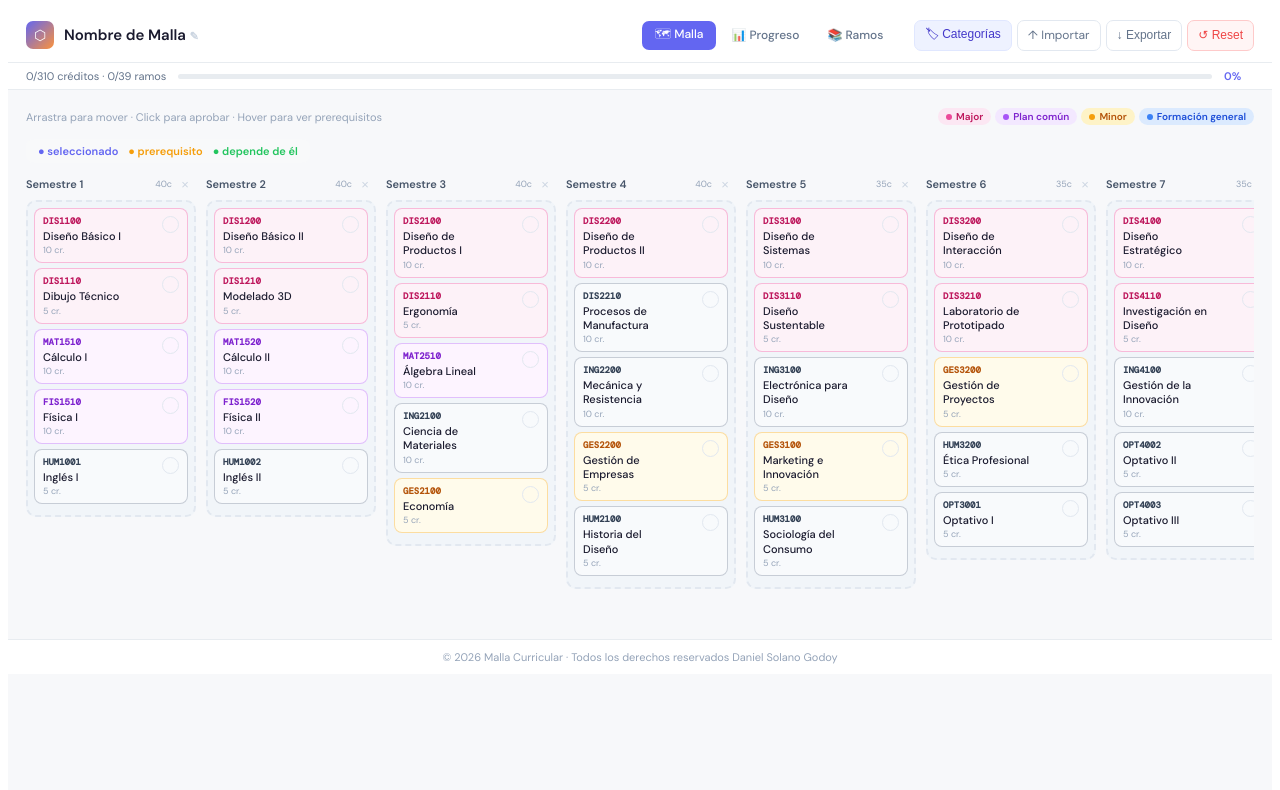
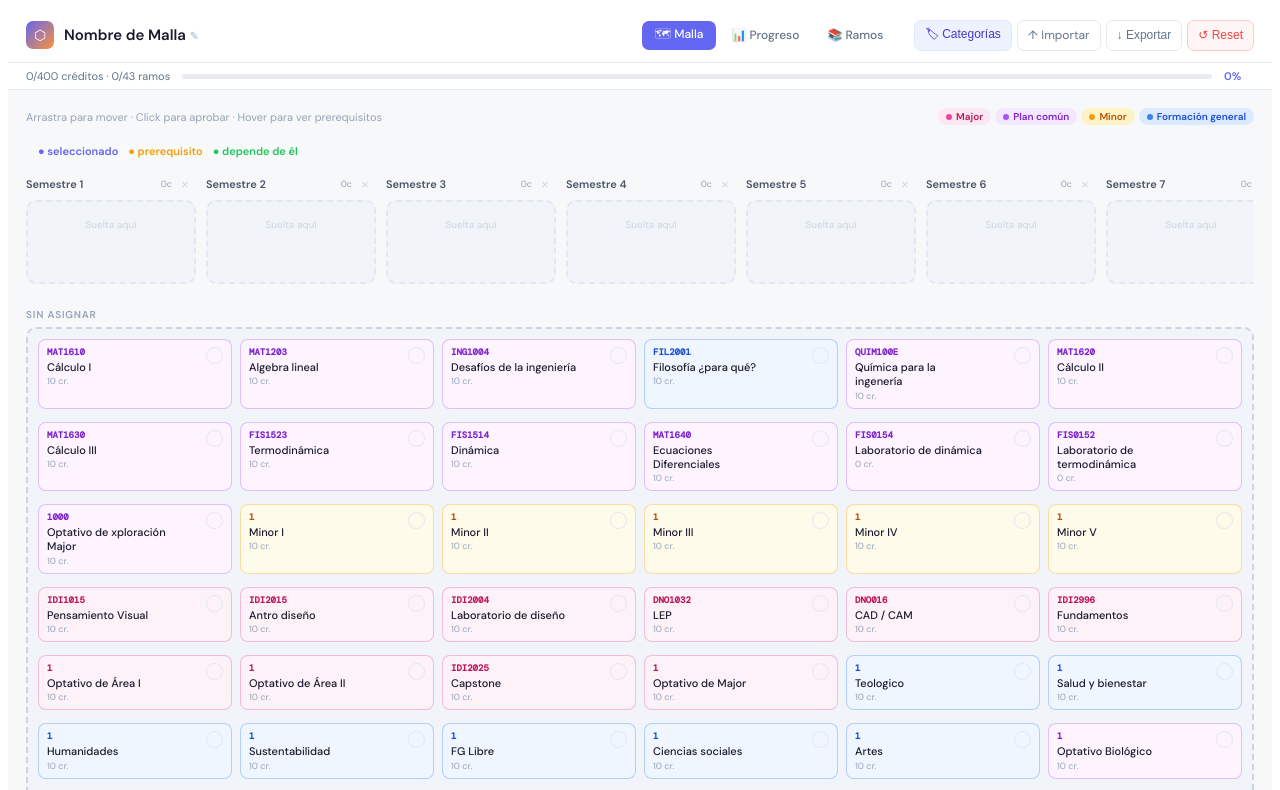
Before and after one commit to PLT-piwi/organizeUniversityMesh, a React (Vite) app: page / in a window 1280 px wide. Shown: the top 790 px of the page. Built offline with nearby package versions, Linux system fonts and the light colour scheme.

Commit message:
Update initialCourses.js

```diff
--- a/src/data/initialCourses.js
+++ b/src/data/initialCourses.js
@@ -1,314 +1,351 @@
 export const INITIAL_COURSES = [
   {
-    id: "c1",
-    code: "DIS1100",
-    name: "Diseño Básico I",
-    credits: 10,
-    category: "diseno",
-    prereqs: [],
+    "id": "c1780019511162",
+    "name": "Cálculo I",
+    "code": "MAT1610",
+    "credits": 10,
+    "category": "ciencias",
+    "prereqs": []
   },
   {
-    id: "c2",
-    code: "DIS1110",
-    name: "Dibujo Técnico",
-    credits: 5,
-    category: "diseno",
-    prereqs: [],
+    "id": "c1780019553098",
+    "name": "Algebra lineal",
+    "code": "MAT1203",
+    "credits": 10,
+    "category": "ciencias",
+    "prereqs": []
   },
   {
-    id: "c3",
-    code: "MAT1510",
-    name: "Cálculo I",
-    credits: 10,
-    category: "ciencias",
-    prereqs: [],
+    "id": "c1780019581569",
+    "name": "Desafíos de la ingeniería",
+    "code": "ING1004",
+    "credits": 10,
+    "category": "ciencias",
+    "prereqs": []
   },
   {
-    id: "c4",
-    code: "FIS1510",
-    name: "Física I",
-    credits: 10,
-    category: "ciencias",
-    prereqs: [],
+    "id": "c1780019624444",
+    "name": "Filosofía ¿para qué?",
+    "code": "FIL2001",
+    "credits": 10,
+    "category": "cat_1780018257707",
+    "prereqs": []
   },
   {
-    id: "c5",
-    code: "HUM1001",
-    name: "Inglés I",
-    credits: 5,
-    category: "humanidades",
-    prereqs: [],
+    "id": "c1780019650998",
+    "name": "Química para la ingenería",
+    "code": "QUIM100E",
+    "credits": 10,
+    "category": "ciencias",
+    "prereqs": []
   },
   {
-    id: "c6",
-    code: "DIS1200",
-    name: "Diseño Básico II",
-    credits: 10,
-    category: "diseno",
-    prereqs: ["c1"],
+    "id": "c1780019808694",
+    "name": "Cálculo II",
+    "code": "MAT1620",
+    "credits": 10,
+    "category": "ciencias",
+    "prereqs": [
+      "c1780019511162"
+    ]
   },
   {
-    id: "c7",
-    code: "DIS1210",
-    name: "Modelado 3D",
-    credits: 5,
-    category: "diseno",
-    prereqs: ["c2"],
+    "id": "c1780019835743",
+    "name": "Cálculo III",
+    "code": "MAT1630",
+    "credits": 10,
+    "category": "ciencias",
+    "prereqs": [
+      "c1780019511162",
+      "c1780019808694"
+    ]
   },
   {
-    id: "c8",
-    code: "MAT1520",
-    name: "Cálculo II",
-    credits: 10,
-    category: "ciencias",
-    prereqs: ["c3"],
+    "id": "c1780019909680",
+    "name": "Termodinámica",
+    "code": "FIS1523",
+    "credits": 10,
+    "category": "ciencias",
+    "prereqs": []
   },
   {
-    id: "c9",
-    code: "FIS1520",
-    name: "Física II",
-    credits: 10,
-    category: "ciencias",
-    prereqs: ["c4", "c3"],
+    "id": "c1780020166076",
+    "name": "Dinámica",
+    "code": "FIS1514",
+    "credits": 10,
+    "category": "ciencias",
+    "prereqs": []
   },
   {
-    id: "c10",
-    code: "HUM1002",
-    name: "Inglés II",
-    credits: 5,
-    category: "humanidades",
-    prereqs: ["c5"],
+    "id": "c1780020187706",
+    "name": "Ecuaciones Diferenciales",
+    "code": "MAT1640",
+    "credits": 10,
+    "category": "ciencias",
+    "prereqs": []
   },
   {
-    id: "c11",
-    code: "DIS2100",
-    name: "Diseño de Productos I",
-    credits: 10,
-    category: "diseno",
-    prereqs: ["c6"],
+    "id": "c1780020231467",
+    "name": "Laboratorio de dinámica",
+    "code": "FIS0154",
+    "credits": 0,
+    "category": "ciencias",
+    "prereqs": []
   },
   {
-    id: "c12",
-    code: "DIS2110",
-    name: "Ergonomía",
-    credits: 5,
-    category: "diseno",
-    prereqs: ["c6"],
+    "id": "c1780020320104",
+    "name": "Laboratorio de termodinámica",
+    "code": "FIS0152",
+    "credits": 0,
+    "category": "ciencias",
+    "prereqs": []
   },
   {
-    id: "c13",
-    code: "MAT2510",
-    name: "Álgebra Lineal",
-    credits: 10,
-    category: "ciencias",
-    prereqs: ["c8"],
+    "id": "c1780020360924",
+    "name": "Optativo de xploración Major",
+    "code": "1000",
+    "credits": 10,
+    "category": "ciencias",
+    "prereqs": []
   },
   {
-    id: "c14",
-    code: "ING2100",
-    name: "Ciencia de Materiales",
-    credits: 10,
-    category: "ingenieria",
-    prereqs: ["c9"],
+    "id": "c1780020385388",
+    "name": "Minor I",
+    "code": "1",
+    "credits": 10,
+    "category": "gestion",
+    "prereqs": []
   },
   {
-    id: "c15",
-    code: "GES2100",
-    name: "Economía",
-    credits: 5,
-    category: "gestion",
-    prereqs: [],
+    "id": "c1780020393369",
+    "name": "Minor II",
+    "code": "1",
+    "credits": 10,
+    "category": "gestion",
+    "prereqs": []
   },
   {
-    id: "c16",
-    code: "DIS2200",
-    name: "Diseño de Productos II",
-    credits: 10,
-    category: "diseno",
-    prereqs: ["c11", "c12"],
+    "id": "c1780020413451",
+    "name": "Minor III",
+    "code": "1",
+    "credits": 10,
+    "category": "gestion",
+    "prereqs": []
   },
   {
-    id: "c17",
-    code: "DIS2210",
-    name: "Procesos de Manufactura",
-    credits: 10,
-    category: "ingenieria",
-    prereqs: ["c14"],
+    "id": "c1780020431719",
+    "name": "Minor IV",
+    "code": "1",
+    "credits": 10,
+    "category": "gestion",
+    "prereqs": []
   },
   {
-    id: "c18",
-    code: "ING2200",
-    name: "Mecánica y Resistencia",
-    credits: 10,
-    category: "ingenieria",
-    prereqs: ["c9", "c13"],
+    "id": "c1780020444781",
+    "name": "Minor V",
+    "code": "1",
+    "credits": 10,
+    "category": "gestion",
+    "prereqs": []
   },
   {
-    id: "c19",
-    code: "GES2200",
-    name: "Gestión de Empresas",
-    credits: 5,
-    category: "gestion",
-    prereqs: ["c15"],
+    "id": "c1780020474195",
+    "name": "Pensamiento Visual",
+    "code": "IDI1015",
+    "credits": 10,
+    "category": "diseno",
+    "prereqs": []
   },
   {
-    id: "c20",
-    code: "HUM2100",
-    name: "Historia del Diseño",
-    credits: 5,
-    category: "humanidades",
-    prereqs: [],
+    "id": "c1780020485015",
+    "name": "Antro diseño",
+    "code": "IDI2015",
+    "credits": 10,
+    "category": "diseno",
+    "prereqs": []
   },
   {
-    id: "c21",
-    code: "DIS3100",
-    name: "Diseño de Sistemas",
-    credits: 10,
-    category: "diseno",
-    prereqs: ["c16"],
+    "id": "c1780020497761",
+    "name": "Laboratorio de diseño",
+    "code": "IDI2004",
+    "credits": 10,
+    "category": "diseno",
+    "prereqs": []
   },
   {
-    id: "c22",
-    code: "DIS3110",
-    name: "Diseño Sustentable",
-    credits: 5,
-    category: "diseno",
-    prereqs: ["c16"],
+    "id": "c1780020507589",
+    "name": "LEP",
+    "code": "DNO1032",
+    "credits": 10,
+    "category": "diseno",
+    "prereqs": []
   },
   {
-    id: "c23",
-    code: "ING3100",
-    name: "Electrónica para Diseño",
-    credits: 10,
-    category: "ingenieria",
-    prereqs: ["c17", "c18"],
+    "id": "c1780020519284",
+    "name": "CAD / CAM",
+    "code": "DNO016",
+    "credits": 10,
+    "category": "diseno",
+    "prereqs": []
   },
   {
-    id: "c24",
-    code: "GES3100",
-    name: "Marketing e Innovación",
-    credits: 5,
-    category: "gestion",
-    prereqs: ["c19"],
+    "id": "c1780020535337",
+    "name": "Fundamentos",
+    "code": "IDI2996",
+    "credits": 10,
+    "category": "diseno",
+    "prereqs": []
   },
   {
-    id: "c25",
-    code: "HUM3100",
-    name: "Sociología del Consumo",
-    credits: 5,
-    category: "humanidades",
-    prereqs: [],
+    "id": "c1780020585627",
+    "name": "Optativo de Área I",
+    "code": "1",
+    "credits": 10,
+    "category": "diseno",
+    "prereqs": []
   },
   {
-    id: "c26",
-    code: "DIS3200",
-    name: "Diseño de Interacción",
-    credits: 10,
-    category: "diseno",
-    prereqs: ["c21"],
+    "id": "c1780020597697",
+    "name": "Optativo de Área II",
+    "code": "1",
+    "credits": 10,
+    "category": "diseno",
+    "prereqs": []
   },
   {
-    id: "c27",
-    code: "DIS3210",
-    name: "Laboratorio de Prototipado",
-    credits: 10,
-    category: "diseno",
-    prereqs: ["c21", "c23"],
+    "id": "c1780020648690",
+    "name": "Capstone",
+    "code": "IDI2025",
+    "credits": 10,
+    "category": "diseno",
+    "prereqs": []
   },
   {
-    id: "c28",
-    code: "GES3200",
-    name: "Gestión de Proyectos",
-    credits: 5,
-    category: "gestion",
-    prereqs: ["c24"],
+    "id": "c1780020682948",
+    "name": "Optativo de Major",
+    "code": "1",
+    "credits": 10,
+    "category": "diseno",
+    "prereqs": []
   },
   {
-    id: "c29",
-    code: "HUM3200",
-    name: "Ética Profesional",
-    credits: 5,
-    category: "humanidades",
-    prereqs: [],
+    "id": "c1780020718570",
+    "name": "Teologico",
+    "code": "1",
+    "credits": 10,
+    "category": "cat_1780018257707",
+    "prereqs": []
   },
   {
-    id: "c30",
-    code: "OPT3001",
-    name: "Optativo I",
-    credits: 5,
-    category: "especialidad",
-    prereqs: [],
+    "id": "c1780020729628",
+    "name": "Salud y bienestar",
+    "code": "1",
+    "credits": 10,
+    "category": "cat_1780018257707",
+    "prereqs": []
   },
   {
-    id: "c31",
-    code: "DIS4100",
-    name: "Diseño Estratégico",
-    credits: 10,
-    category: "diseno",
-    prereqs: ["c26", "c27"],
+    "id": "c1780020755565",
+    "name": "Humanidades",
+    "code": "1",
+    "credits": 10,
+    "category": "cat_1780018257707",
+    "prereqs": []
   },
   {
-    id: "c32",
-    code: "DIS4110",
-    name: "Investigación en Diseño",
-    credits: 5,
-    category: "diseno",
-    prereqs: ["c26"],
+    "id": "c1780020788581",
+    "name": "Sustentabilidad",
+    "code": "1",
+    "credits": 10,
+    "category": "cat_1780018257707",
+    "prereqs": []
   },
   {
-    id: "c33",
-    code: "ING4100",
-    name: "Gestión de la Innovación",
-    credits: 10,
-    category: "ingenieria",
-    prereqs: ["c28"],
+    "id": "c1780020836821",
+    "name": "FG Libre",
+    "code": "1",
+    "credits": 10,
+    "category": "cat_1780018257707",
+    "prereqs": []
   },
   {
-    id: "c34",
-    code: "OPT4002",
-    name: "Optativo II",
-    credits: 5,
-    category: "especialidad",
-    prereqs: [],
+    "id": "c1780020860741",
+    "name": "Ciencias sociales",
+    "code": "1",
+    "credits": 10,
+    "category": "cat_1780018257707",
+    "prereqs": []
   },
   {
-    id: "c35",
-    code: "OPT4003",
-    name: "Optativo III",
-    credits: 5,
-    category: "especialidad",
-    prereqs: [],
+    "id": "c1780020888364",
+    "name": "Artes",
+    "code": "1",
+    "credits": 10,
+    "category": "cat_1780018257707",
+    "prereqs": []
   },
   {
-    id: "c36",
-    code: "DIS4900",
-    name: "Proyecto de Título I",
-    credits: 15,
-    category: "especialidad",
-    prereqs: ["c31", "c32", "c33"],
+    "id": "c1780020962035",
+    "name": "Optativo Biológico",
+    "code": "1",
+    "credits": 10,
+    "category": "ciencias",
+    "prereqs": []
   },
   {
-    id: "c37",
-    code: "DIS4910",
-    name: "Práctica Profesional",
-    credits: 10,
-    category: "especialidad",
-    prereqs: ["c31"],
+    "id": "c1780021006719",
+    "name": "Electricidad y magnetismo",
+    "code": "FIS1533",
+    "credits": 10,
+    "category": "ciencias",
+    "prereqs": []
   },
   {
-    id: "c38",
-    code: "OPT4004",
-    name: "Optativo IV",
-    credits: 5,
-    category: "especialidad",
-    prereqs: [],
+    "id": "c1780021055442",
+    "name": "Probabilidades y estadísticas",
+    "code": "EYP1113",
+    "credits": 10,
+    "category": "ciencias",
+    "prereqs": []
   },
   {
-    id: "c39",
-    code: "DIS5900",
-    name: "Proyecto de Título II",
-    credits: 15,
-    category: "especialidad",
-    prereqs: ["c36"],
+    "id": "c1780021071943",
+    "name": "Laboratorio de Electricidad y magnetismo",
+    "code": "FIS0153",
+    "credits": 0,
+    "category": "ciencias",
+    "prereqs": []
   },
+  {
+    "id": "c1780021111767",
+    "name": "Introducción a la programación",
+    "code": "IIC1103",
+    "credits": 10,
+    "category": "ciencias",
+    "prereqs": []
+  },
+  {
+    "id": "c1780021150169",
+    "name": "Introducción a la Economía",
+    "code": "ICS1513",
+    "credits": 10,
+    "category": "ciencias",
+    "prereqs": []
+  },
+  {
+    "id": "c1780021184944",
+    "name": "Innovación y emprendimiento",
+    "code": "ING2030",
+    "credits": 10,
+    "category": "ciencias",
+    "prereqs": []
+  },
+  {
+    "id": "c1780021230418",
+    "name": "Optativo de Fundamentos",
+    "code": "1",
+    "credits": 10,
+    "category": "ciencias",
+    "prereqs": []
+  }
 ];
```
